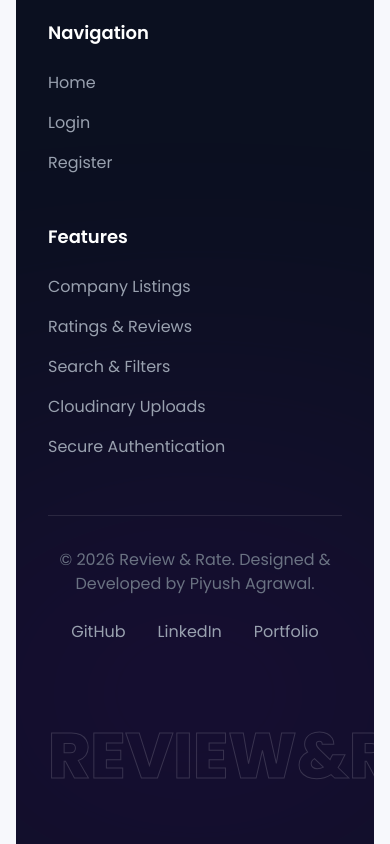
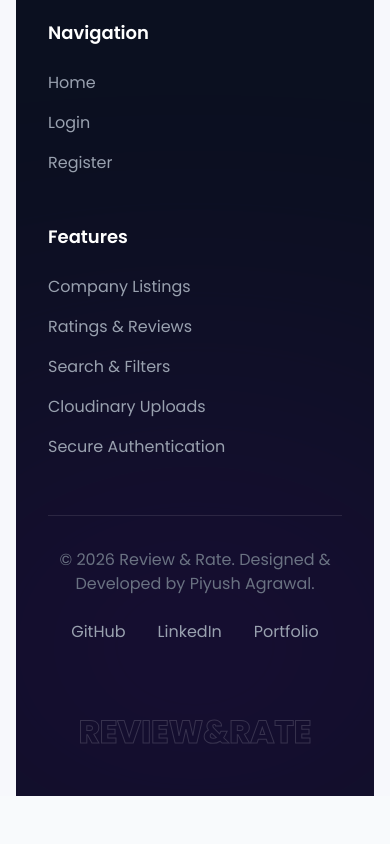
Before and after one commit to piyushagrawal0701/Review-rate, a React (Vite) app in the folder Frontend/: page / in a window 390 px wide. Shown: the part 1379-2223 px from the top of the page. After the commit the page ends 2175 px from the top, so only its background shows below. Built offline with nearby package versions, Linux system fonts and the light colour scheme; no server answers.

Commit message:
CORS error

```diff
--- a/Frontend/src/components/common/Footer.jsx
+++ b/Frontend/src/components/common/Footer.jsx
@@ -160,7 +160,7 @@ const Footer = () => {
 
           <div className="mt-16">
 
-            <h1 className="text-center font-extrabold text-[clamp(4rem,12vw,9rem)] text-transparent opacity-[0.3] select-none">
+            <h1 className="text-center font-extrabold sm:text-[clamp(4rem,12vw,9rem)] text-[clamp(2rem,6vw,4rem)] text-transparent opacity-[0.3] select-none">
               <span
                 style={{
                   WebkitTextStroke:
```
Also changed, not shown: 1 other file (tests, documents, lock files or other folders).
